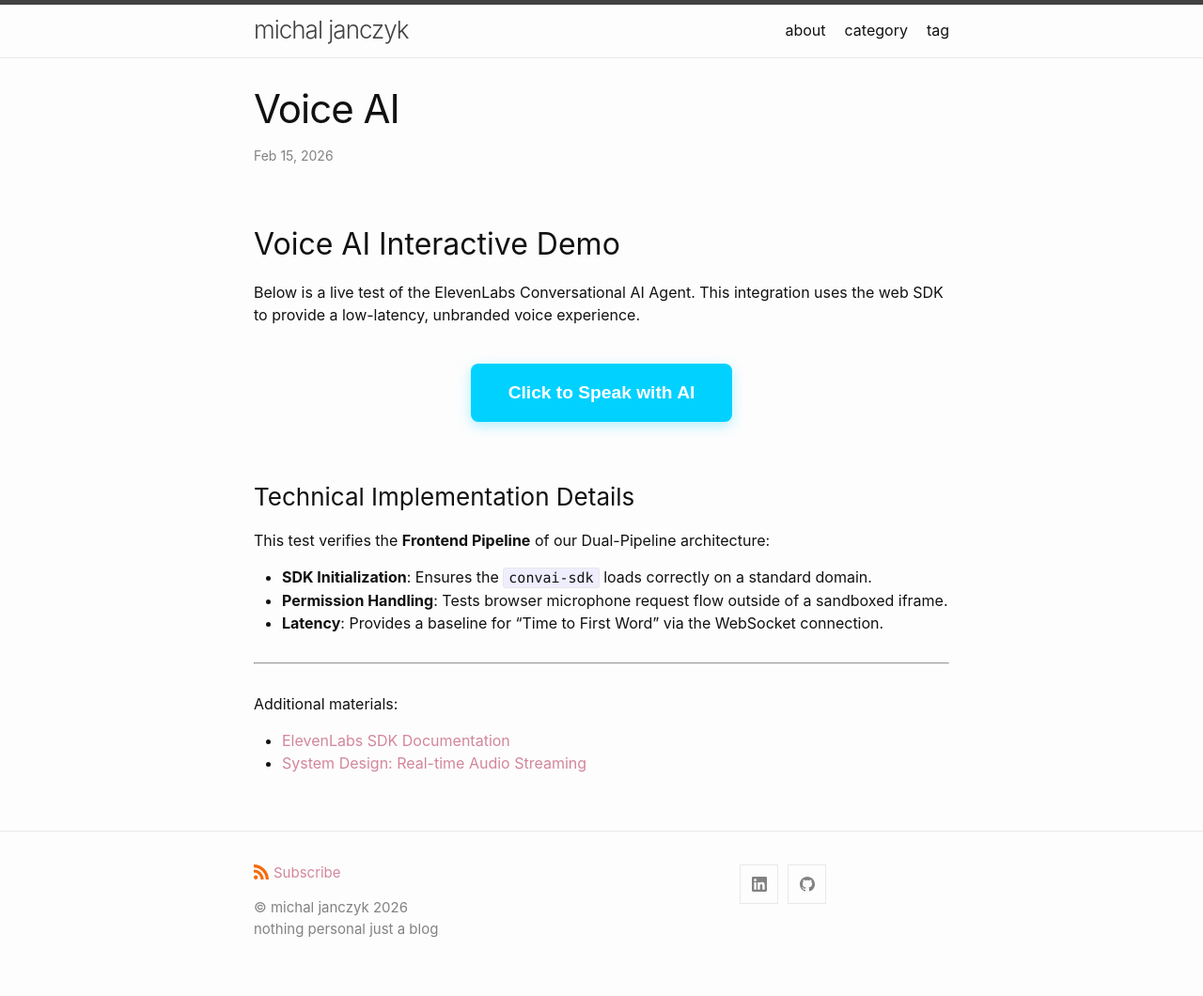
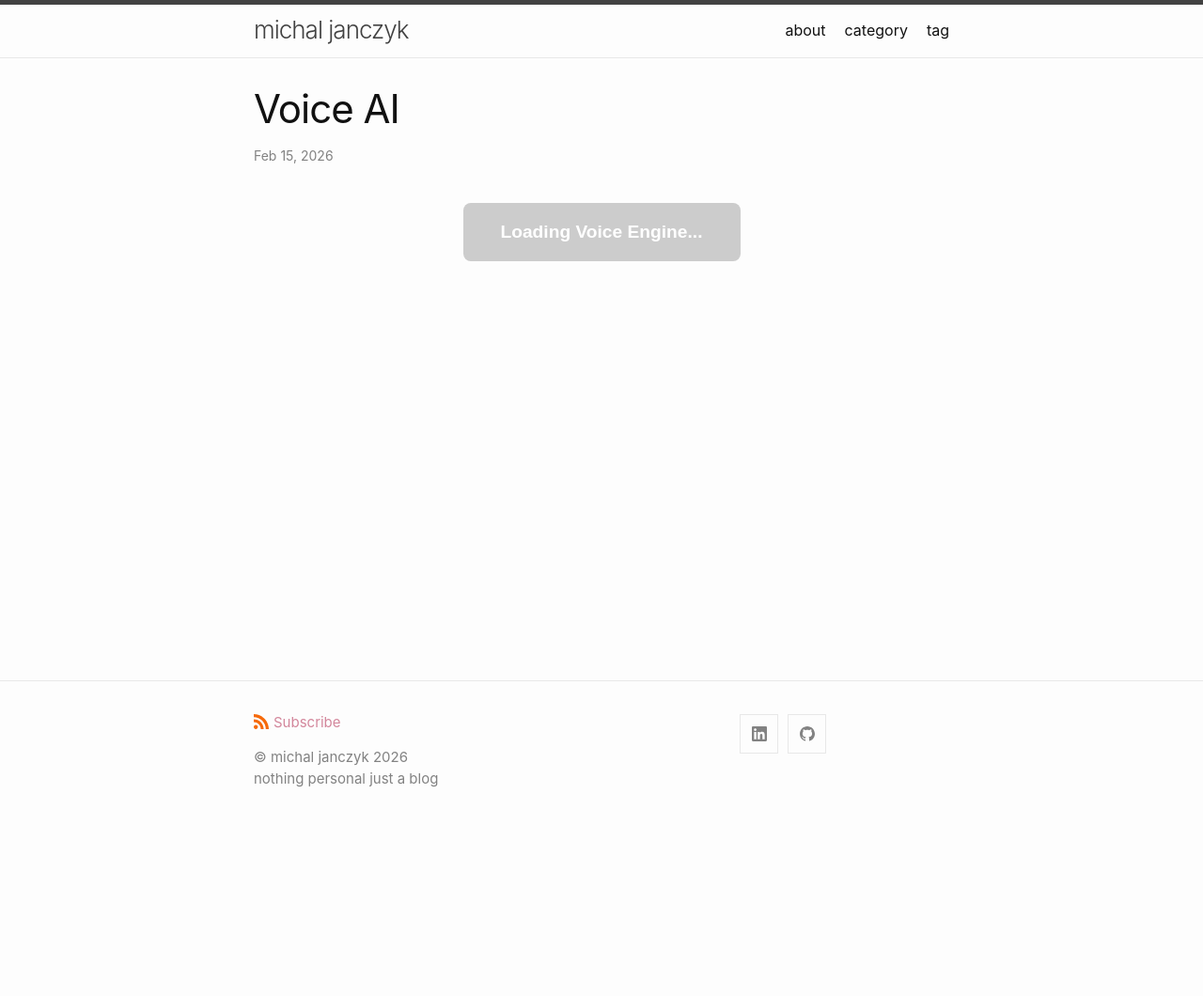
Before and after one commit to michal0janczyk/michaljanczyk.github.io, a Jekyll site: the page built from _posts/system_design/2026-02-15-voice-ai.markdown, in a window 1280 px wide. Shown: the whole page at 94% size. Built offline with Jekyll 4.4.1, drawn with Linux system fonts in a browser that asks for light colours; after the commit the page ends 900 px from its top, so only the background shows below that.

Commit message:
Voice AI Loading

```diff
--- a/_posts/system_design/2026-02-15-voice-ai.markdown
+++ b/_posts/system_design/2026-02-15-voice-ai.markdown
@@ -6,26 +6,21 @@ category: System Design
 tags: system_design
 ---
 
-## Voice AI Interactive Demo
-
-Below is a live test of the ElevenLabs Conversational AI Agent. This integration uses the web SDK to provide a low-latency, unbranded voice experience.
-
 <script src="https://unpkg.com/@elevenlabs/convai-sdk" type="text/javascript"></script>
 
 <div style="margin: 40px 0; text-align: center;">
-    <button id="test-voice-btn" style="
-        background-color: #00D1FF;
+    <button id="test-voice-btn" disabled style="
+        background-color: #cccccc;
         color: #ffffff;
         border: none;
         padding: 20px 40px;
         font-size: 1.2rem;
         font-weight: 600;
         border-radius: 8px;
-        cursor: pointer;
+        cursor: not-allowed;
         transition: all 0.3s ease;
-        box-shadow: 0 4px 14px rgba(0, 209, 255, 0.3);
     ">
-        Click to Speak with AI
+        Loading Voice Engine...
     </button>
 </div>
 
@@ -33,44 +28,41 @@ Below is a live test of the ElevenLabs Conversational AI Agent. This integration
   const btn = document.getElementById('test-voice-btn');
   let conversation;
 
+  // Wait for the SDK to be available globally
+  const checkSDK = setInterval(() => {
+    if (window.ElevenLabsConvAI) {
+      clearInterval(checkSDK);
+      btn.disabled = false;
+      btn.textContent = "Click to Speak with AI";
+      btn.style.backgroundColor = "#00D1FF";
+      btn.style.cursor = "pointer";
+      btn.style.boxShadow = "0 4px 14px rgba(0, 209, 255, 0.3)";
+    }
+  }, 100);
+
   btn.onclick = async () => {
     if (!conversation) {
       try {
         btn.textContent = "Connecting...";
-        btn.style.backgroundColor = "#666";
 
         conversation = await window.ElevenLabsConvAI.Conversation.startSession({
           agentId: "agent_4601khceyk26ebb9rbdrx4kvbn4b",
           onConnect: () => {
             btn.textContent = "End Conversation";
             btn.style.backgroundColor = "#FF3B30";
-            console.log("Connected to ElevenLabs");
           },
           onDisconnect: () => {
             conversation = null;
             btn.textContent = "Click to Speak with AI";
             btn.style.backgroundColor = "#00D1FF";
-            console.log("Disconnected");
           }
         });
       } catch (err) {
         console.error("Connection Error:", err);
-        btn.textContent = "Error: Check Console";
-        btn.style.backgroundColor = "#333";
+        btn.textContent = "Error: Check Allowlist";
       }
     } else {
       await conversation.endSession();
     }
   };
 </script>
-
-### Technical Implementation Details
-This test verifies the **Frontend Pipeline** of our Dual-Pipeline architecture:
-* **SDK Initialization**: Ensures the `convai-sdk` loads correctly on a standard domain.
-* **Permission Handling**: Tests browser microphone request flow outside of a sandboxed iframe.
-* **Latency**: Provides a baseline for "Time to First Word" via the WebSocket connection.
-
----
-Additional materials:
-- [ElevenLabs SDK Documentation](https://elevenlabs.io/docs/conversational-ai/sdk)
-- [System Design: Real-time Audio Streaming](https://michaljanczyk.com/category/system-design)
```
